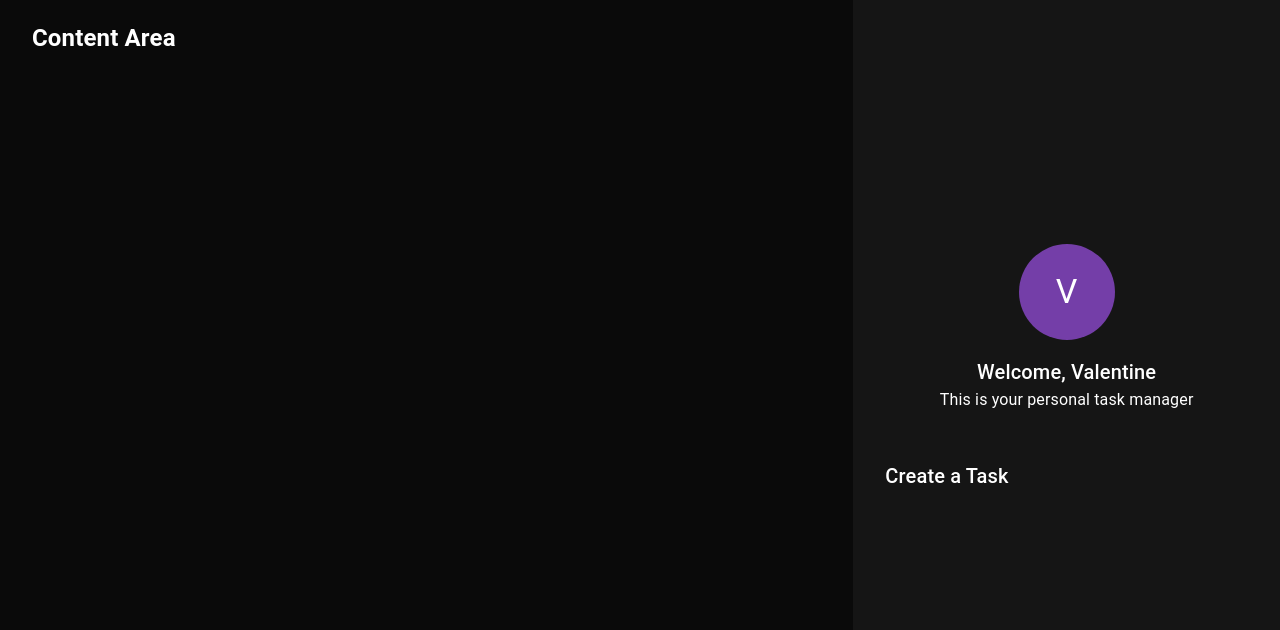
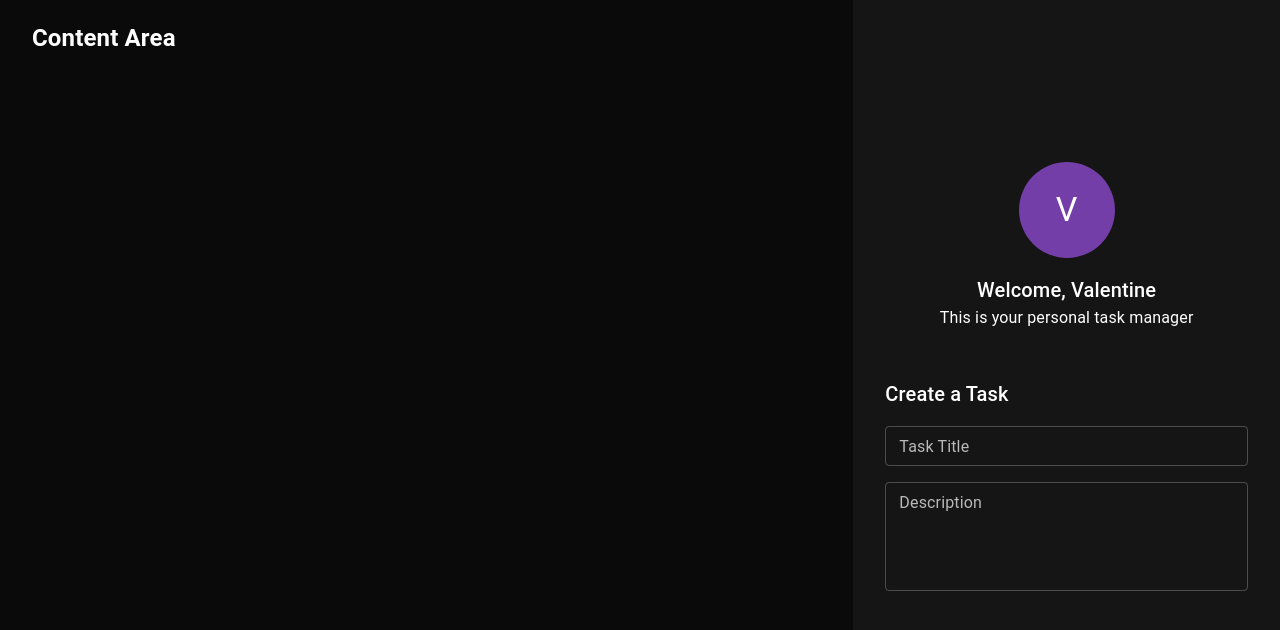
Before and after one commit to valentinesamuel/ts-todo-react, a React (Vite) app: page / in a window 1280 px wide. Shown: the top 630 px of the page. Built offline with nearby package versions, Linux system fonts and the light colour scheme.

Commit message:
FEAT: Creating title and descriptoin components

```diff
--- /dev/null
+++ b/src/components/createtaskform/_taskDescriptionField.tsx
@@ -0,0 +1,20 @@
+import { FC, ReactElement } from 'react';
+import { TextField } from '@mui/material';
+
+const TaskDescriptionField: FC = (): ReactElement => {
+  return (
+    <TextField
+      id="description"
+      label="Description"
+      placeholder="Description"
+      variant="outlined"
+      size="small"
+      name="description"
+      rows={4}
+      fullWidth
+      multiline
+    />
+  );
+};
+
+export default TaskDescriptionField;
--- /dev/null
+++ b/src/components/createtaskform/_taskTitleField.tsx
@@ -0,0 +1,18 @@
+import { FC, ReactElement } from 'react';
+import { TextField } from '@mui/material';
+
+const TaskTitleField: FC = (): ReactElement => {
+  return (
+    <TextField
+      id="title"
+      label="Task Title"
+      placeholder="Task Title"
+      variant="outlined"
+      size="small"
+      name="title"
+      fullWidth
+    />
+  );
+};
+
+export default TaskTitleField;
--- a/src/components/createtaskform/createTaskForm.tsx
+++ b/src/components/createtaskform/createTaskForm.tsx
@@ -1,5 +1,7 @@
 import { FC, ReactElement } from 'react';
-import { Box, Typography } from '@mui/material';
+import { Box, Typography, Stack } from '@mui/material';
+import TaskTitleField from './_taskTitleField';
+import TaskDescriptionField from './_taskDescriptionField';
 
 const CreateTaskForm: FC = (): ReactElement => {
   return (
@@ -14,6 +16,10 @@
       <Typography mb={2} component="h2" variant="h6">
         Create a Task
       </Typography>
+      <Stack sx={{ width: '100%' }} spacing={2}>
+        <TaskTitleField />
+        <TaskDescriptionField />
+      </Stack>
     </Box>
   );
 };
```
